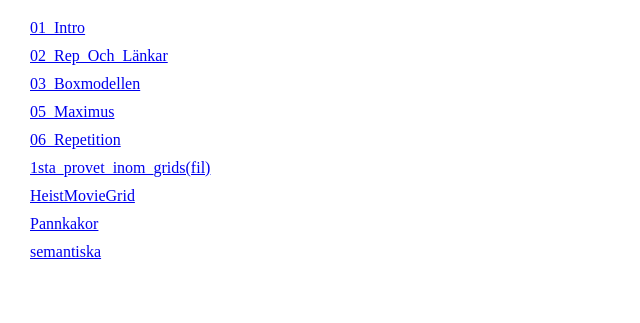
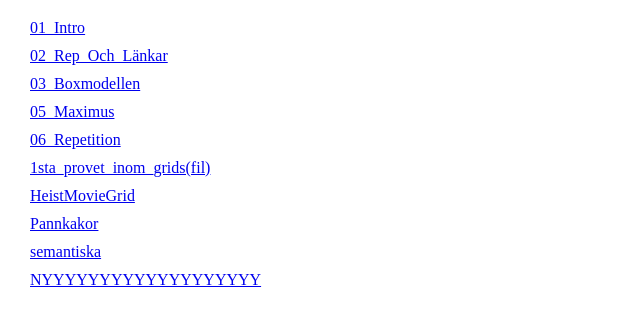
Before and after one commit to DominicAnder/Webbutveckling, a plain HTML site: page index.html in a window 1280 px wide. Shown: the part 91-414 px from the top of the page, without its empty margins (0-640 px from the left). Drawn offline with Linux system fonts and the light colour scheme.

Commit message:
testupdate

```diff
--- a/index.html
+++ b/index.html
@@ -35,5 +35,8 @@
     <section>
         <a href="semantiska/">semantiska</a>
     </section>
+    <section>
+        <a href="semantiska/">NYYYYYYYYYYYYYYYYYYY</a>
+    </section>
 </body>
 </html>
```
